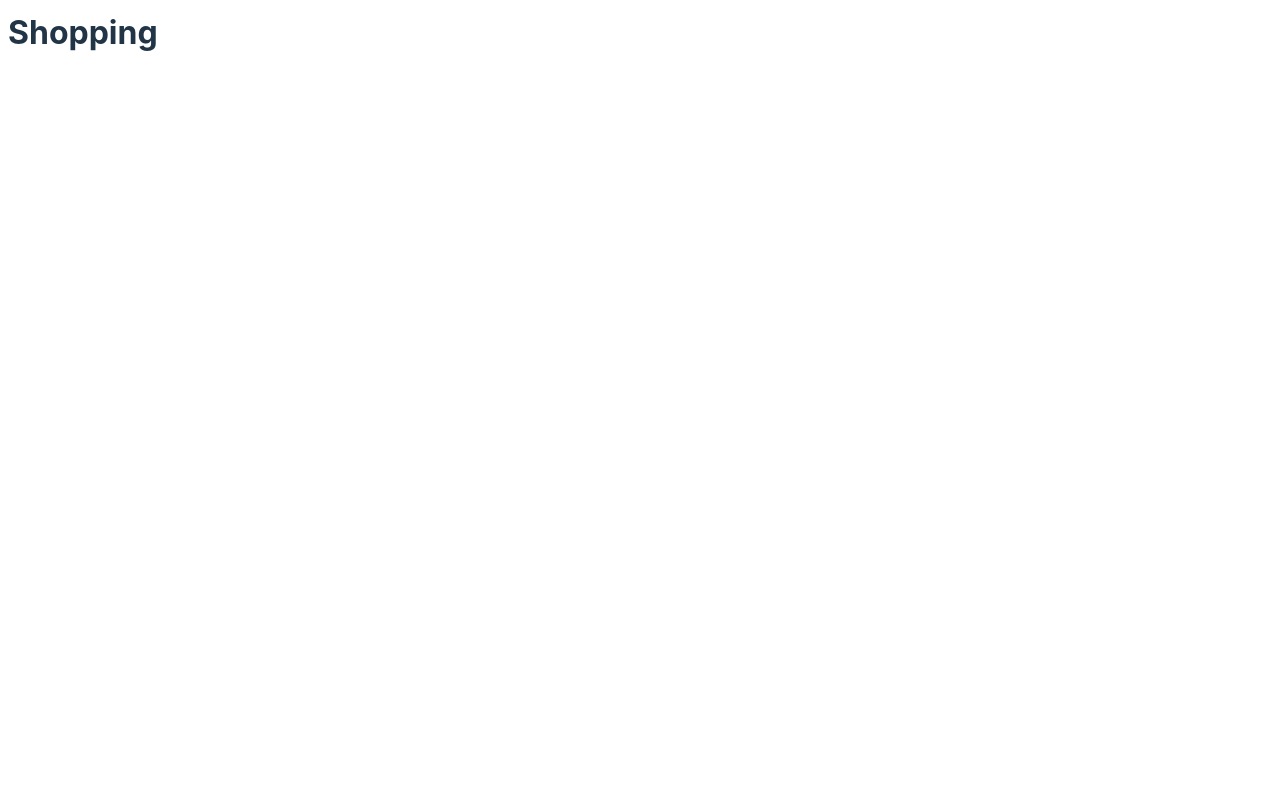
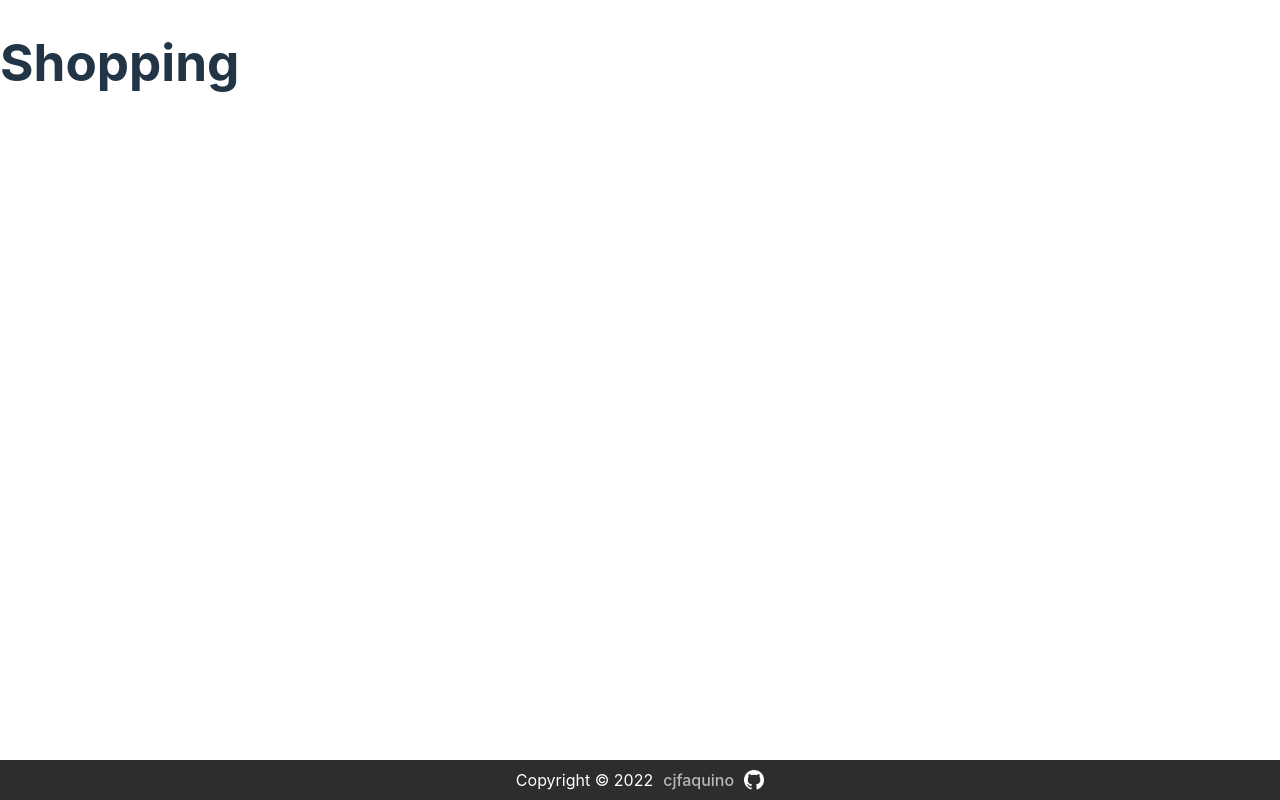
Before and after one commit to cjfaquino/shopping-cart, a React (Vite) app: page /shopping in a window 1280 px wide. Built offline with nearby package versions, Linux system fonts and the light colour scheme.

Commit message:
add MyFooter

```diff
--- a/src/App.css
+++ b/src/App.css
@@ -0,0 +1,10 @@
+#root {
+  display: flex;
+  flex-direction: column;
+  min-height: 100vh;
+  justify-content: space-between;
+}
+
+.App {
+  min-height: calc(100vh - var(--footer-size));
+}
--- /dev/null
+++ b/src/components/MyFooter/MyFooter.css
@@ -0,0 +1,29 @@
+:root {
+  --footer-size: 40px;
+}
+
+footer {
+  flex-shrink: 0;
+  height: var(--footer-size);
+  width: 100%;
+  background-color: rgb(45, 45, 45);
+  color: white;
+  display: flex;
+  justify-content: center;
+  align-items: center;
+  gap: 10px;
+}
+
+footer a {
+  display: inline-block;
+  color: rgb(184, 184, 184);
+  text-decoration: none;
+}
+
+footer a:hover {
+  color: white;
+}
+
+footer img {
+  height: 20px;
+}
--- /dev/null
+++ b/src/components/MyFooter/MyFooter.jsx
@@ -0,0 +1,12 @@
+import React from 'react';
+import './MyFooter.css';
+import Logo from './GitHub-Mark-Light-64px.png';
+
+const MyFooter = () => (
+  <footer>
+    Copyright © 2022 <a href='https://github.com/cjfaquino/'>cjfaquino</a>
+    <img src={Logo} alt='github user: cjfaquino' />
+  </footer>
+);
+
+export default MyFooter;
--- a/src/index.css
+++ b/src/index.css
@@ -15,6 +15,45 @@
   -webkit-text-size-adjust: 100%;
 }
 
+a {
+  font-weight: 500;
+  color: #646cff;
+  text-decoration: inherit;
+}
+a:hover {
+  color: #535bf2;
+}
+
+body {
+  margin: 0;
+  min-width: 320px;
+  min-height: 100vh;
+}
+
+h1 {
+  font-size: 3.2em;
+  line-height: 1.1;
+}
+
+button {
+  border-radius: 8px;
+  border: 1px solid transparent;
+  padding: 0.6em 1.2em;
+  font-size: 1em;
+  font-weight: 500;
+  font-family: inherit;
+  background-color: #1a1a1a;
+  cursor: pointer;
+  transition: border-color 0.25s;
+}
+button:hover {
+  border-color: #646cff;
+}
+button:focus,
+button:focus-visible {
+  outline: 4px auto -webkit-focus-ring-color;
+}
+
 @media (prefers-color-scheme: light) {
   :root {
     color: #213547;
--- a/src/main.jsx
+++ b/src/main.jsx
@@ -1,10 +1,12 @@
 import React from 'react';
 import ReactDOM from 'react-dom/client';
 import RouterSwitch from './RouterSwitch';
+import MyFooter from './components/MyFooter/MyFooter';
 import './index.css';
 
 ReactDOM.createRoot(document.getElementById('root')).render(
   <React.StrictMode>
     <RouterSwitch />
+    <MyFooter />
   </React.StrictMode>
 );
```
Also changed, not shown: src/components/MyFooter/GitHub-Mark-Light-64px.png (added).
